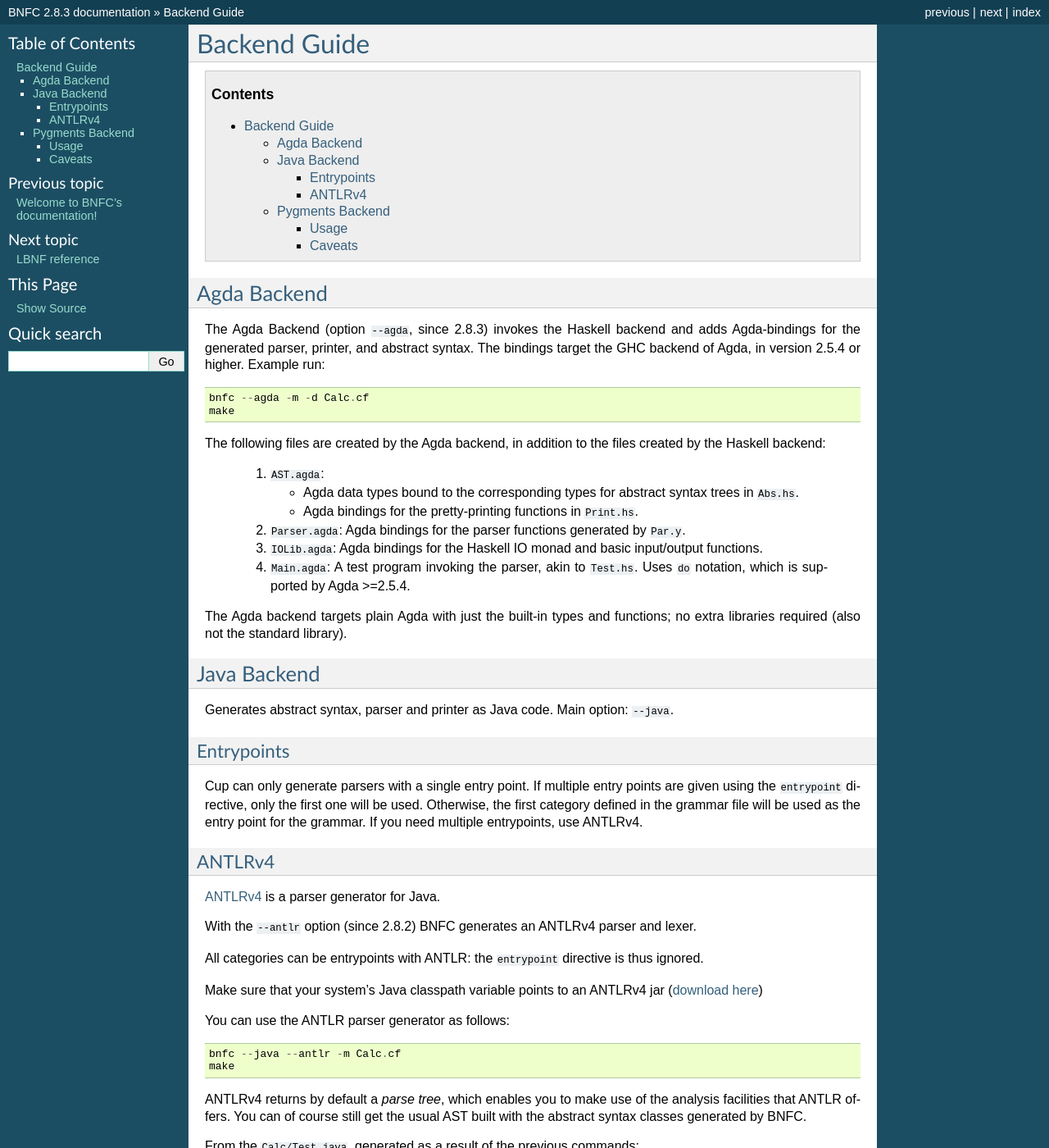
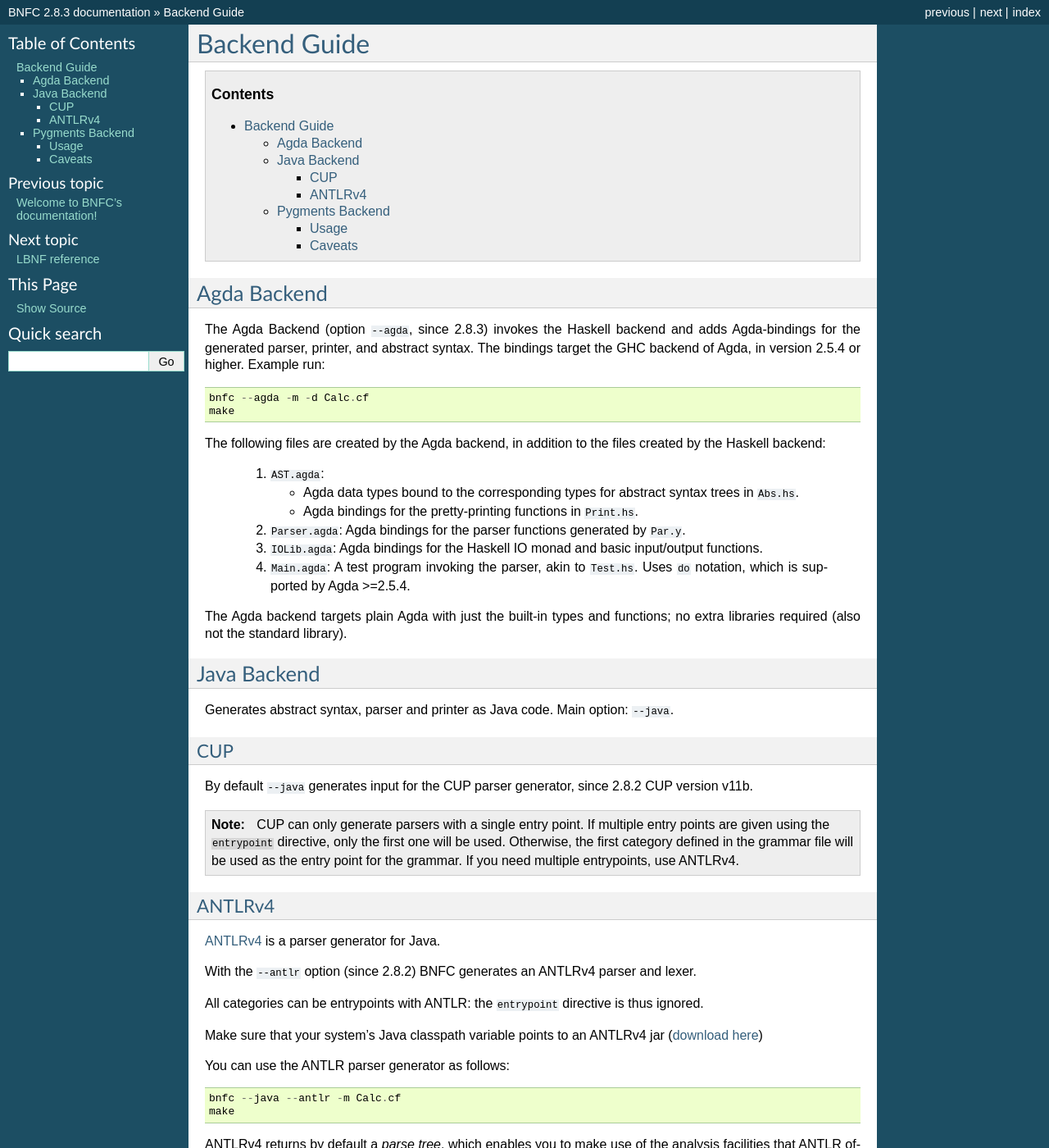
Before and after one commit to BNFC/bnfc, a Sphinx documentation site: the page built from docs/user_guide.rst, in a window 1280 px wide and 1400 px high. Shown: the whole window at 82% size. Built offline with Sphinx 7.4.7, drawn with Linux system fonts in a browser that asks for light colours; formulas are drawn with MathJax 3.

Commit message:
[ fixed #244 ] document CUP version in Backend Guide

```diff
--- a/docs/user_guide.rst
+++ b/docs/user_guide.rst
@@ -39,14 +39,18 @@ Java Backend
 Generates abstract syntax, parser and printer as Java code.
 Main option: ``--java``.
 
-Entrypoints
-...........
+CUP
+...
 
-Cup can only generate parsers with a single entry point. If multiple entry points
-are given using the ``entrypoint`` directive, only the first one will be used.
-Otherwise, the first category defined in the grammar file will be used as the
-entry point for the grammar.
-If you need multiple entrypoints, use ANTLRv4.
+By default ``--java`` generates input for the CUP parser generator,
+since 2.8.2 CUP version v11b.
+
+.. note::
+   CUP can only generate parsers with a single entry point. If multiple entry points
+   are given using the ``entrypoint`` directive, only the first one will be used.
+   Otherwise, the first category defined in the grammar file will be used as the
+   entry point for the grammar.
+   If you need multiple entrypoints, use ANTLRv4.
 
 ANTLRv4
 .......
```
